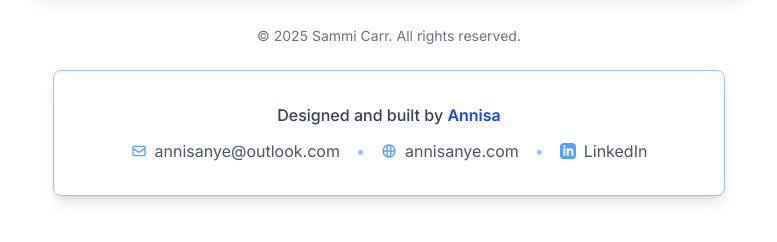
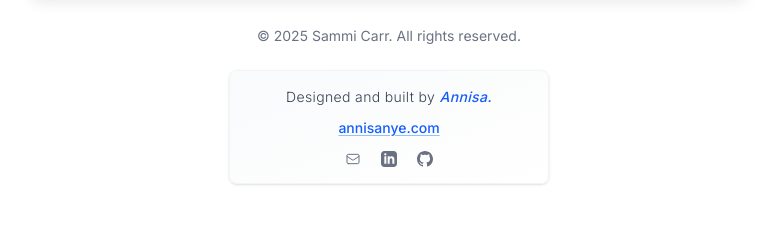
Before and after one commit to annisa-nye/sammi_portfolio, a Next.js app: page / in a window 1280 px wide. Shown: the part 8457-8699 px from the top of the page, without its empty margins (251-1028 px from the left). Built offline with nearby package versions, Linux system fonts and the light colour scheme.

Commit message:
fixed annisa nye branding in footer

```diff
--- a/src/components/Footer.tsx
+++ b/src/components/Footer.tsx
@@ -117,20 +117,31 @@
 
 				{/* Credits */}
 				<div className='mt-6'>
-					<div className='bg-white rounded-lg shadow-lg p-6 md:p-8 border border-blue-300 dark:border-blue-500 mb-8 max-w-2xl mx-auto'>
-						<p className='text-center text-base font-medium text-gray-700 dark:text-gray-200 mb-3'>
+					<div className='bg-gradient-to-br from-gray-50 to-white dark:from-zinc-800 dark:to-zinc-900 rounded-lg shadow-sm hover:shadow-md transition-shadow duration-300 p-4 mb-6 max-w-xs mx-auto border border-gray-100 dark:border-zinc-700'>
+						<p className='text-center text-sm font-light text-gray-700 dark:text-gray-200 mb-2 tracking-wide'>
 							Designed and built by{' '}
-							<span className='text-blue-700 dark:text-blue-400 font-semibold'>
-								Annisa
+							<span className='text-blue-600 dark:text-blue-400 font-medium italic'>
+								Annisa.
 							</span>
 						</p>
-						<div className='flex flex-wrap items-center justify-center gap-x-4 gap-y-2'>
+						<div className='text-center mb-3'>
+							<a
+								href='https://annisanye.com'
+								target='_blank'
+								rel='noopener noreferrer'
+								className='text-blue-600 dark:text-blue-400 hover:text-blue-700 dark:hover:text-blue-300 transition-colors font-medium underline decoration-blue-300 dark:decoration-blue-500 hover:decoration-blue-600 dark:hover:decoration-blue-400 underline-offset-2 text-sm'
+							>
+								annisanye.com
+							</a>
+						</div>
+						<div className='flex items-center justify-center gap-5'>
 							<a
 								href='mailto:annisanye@outlook.com'
-								className='group flex items-center gap-2 text-gray-600 dark:text-gray-300 hover:text-blue-700 dark:hover:text-blue-400 transition-colors'
+								className='group text-gray-500 dark:text-gray-400 hover:text-blue-600 dark:hover:text-blue-400 transition-all duration-200 transform hover:scale-105'
+								title='Email'
 							>
 								<svg
-									className='w-4 h-4 text-blue-400 group-hover:text-blue-700 dark:text-blue-300 dark:group-hover:text-blue-400 transition-colors'
+									className='w-4 h-4'
 									fill='none'
 									stroke='currentColor'
 									viewBox='0 0 24 24'
@@ -138,55 +149,40 @@
 									<path
 										strokeLinecap='round'
 										strokeLinejoin='round'
-										strokeWidth={2}
+										strokeWidth={1.5}
 										d='M3 8l7.89 5.26a2 2 0 002.22 0L21 8M5 19h14a2 2 0 002-2V7a2 2 0 00-2-2H5a2 2 0 00-2 2v10a2 2 0 002 2z'
 									/>
 								</svg>
-								<span className='group-hover:underline'>
-									annisanye@outlook.com
-								</span>
 							</a>
-							<span className='hidden sm:inline text-blue-300 dark:text-blue-500'>
-								•
-							</span>
-							<a
-								href='https://annisanye.com'
-								target='_blank'
-								rel='noopener noreferrer'
-								className='group flex items-center gap-2 text-gray-600 dark:text-gray-300 hover:text-blue-700 dark:hover:text-blue-400 transition-colors'
-							>
-								<svg
-									className='w-4 h-4 text-blue-400 group-hover:text-blue-700 dark:text-blue-300 dark:group-hover:text-blue-400 transition-colors'
-									fill='none'
-									stroke='currentColor'
-									viewBox='0 0 24 24'
-								>
-									<path
-										strokeLinecap='round'
-										strokeLinejoin='round'
-										strokeWidth={2}
-										d='M21 12a9 9 0 01-9 9m9-9a9 9 0 00-9-9m9 9H3m9 9a9 9 0 01-9-9m9 9c1.657 0 3-4.03 3-9s-1.343-9-3-9m0 18c-1.657 0-3-4.03-3-9s1.343-9 3-9m-9 9a9 9 0 019-9'
-									/>
-								</svg>
-								<span className='group-hover:underline'>annisanye.com</span>
-							</a>
-							<span className='hidden sm:inline text-blue-300 dark:text-blue-500'>
-								•
-							</span>
 							<a
 								href='https://www.linkedin.com/feed/'
 								target='_blank'
 								rel='noopener noreferrer'
-								className='group flex items-center gap-2 text-gray-600 dark:text-gray-300 hover:text-blue-700 dark:hover:text-blue-400 transition-colors'
+								className='group text-gray-500 dark:text-gray-400 hover:text-blue-600 dark:hover:text-blue-400 transition-all duration-200 transform hover:scale-105'
+								title='LinkedIn'
 							>
 								<svg
-									className='w-4 h-4 text-blue-400 group-hover:text-blue-700 dark:text-blue-300 dark:group-hover:text-blue-400 transition-colors'
+									className='w-4 h-4'
 									fill='currentColor'
 									viewBox='0 0 24 24'
 								>
 									<path d='M19 0h-14c-2.761 0-5 2.239-5 5v14c0 2.761 2.239 5 5 5h14c2.762 0 5-2.239 5-5v-14c0-2.761-2.238-5-5-5zm-11 19h-3v-11h3v11zm-1.5-12.268c-.966 0-1.75-.79-1.75-1.764s.784-1.764 1.75-1.764 1.75.79 1.75 1.764-.783 1.764-1.75 1.764zm13.5 12.268h-3v-5.604c0-3.368-4-3.113-4 0v5.604h-3v-11h3v1.765c1.396-2.586 7-2.777 7 2.476v6.759z' />
 								</svg>
-								<span className='group-hover:underline'>LinkedIn</span>
+							</a>
+							<a
+								href='https://github.com/annisa-nye'
+								target='_blank'
+								rel='noopener noreferrer'
+								className='group text-gray-500 dark:text-gray-400 hover:text-blue-600 dark:hover:text-blue-400 transition-all duration-200 transform hover:scale-105'
+								title='GitHub'
+							>
+								<svg
+									className='w-4 h-4'
+									fill='currentColor'
+									viewBox='0 0 24 24'
+								>
+									<path d='M12 0c-6.626 0-12 5.373-12 12 0 5.302 3.438 9.8 8.207 11.387.599.111.793-.261.793-.577v-2.234c-3.338.726-4.033-1.416-4.033-1.416-.546-1.387-1.333-1.756-1.333-1.756-1.089-.745.083-.729.083-.729 1.205.084 1.839 1.237 1.839 1.237 1.07 1.834 2.807 1.304 3.492.997.107-.775.418-1.305.762-1.604-2.665-.305-5.467-1.334-5.467-5.931 0-1.311.469-2.381 1.236-3.221-.124-.303-.535-1.524.117-3.176 0 0 1.008-.322 3.301 1.23.957-.266 1.983-.399 3.003-.404 1.02.005 2.047.138 3.006.404 2.291-1.552 3.297-1.23 3.297-1.23.653 1.653.242 2.874.118 3.176.77.84 1.235 1.911 1.235 3.221 0 4.609-2.807 5.624-5.479 5.921.43.372.823 1.102.823 2.222v3.293c0 .319.192.694.801.576 4.765-1.589 8.199-6.086 8.199-11.386 0-6.627-5.373-12-12-12z' />
+								</svg>
 							</a>
 						</div>
 					</div>
```
